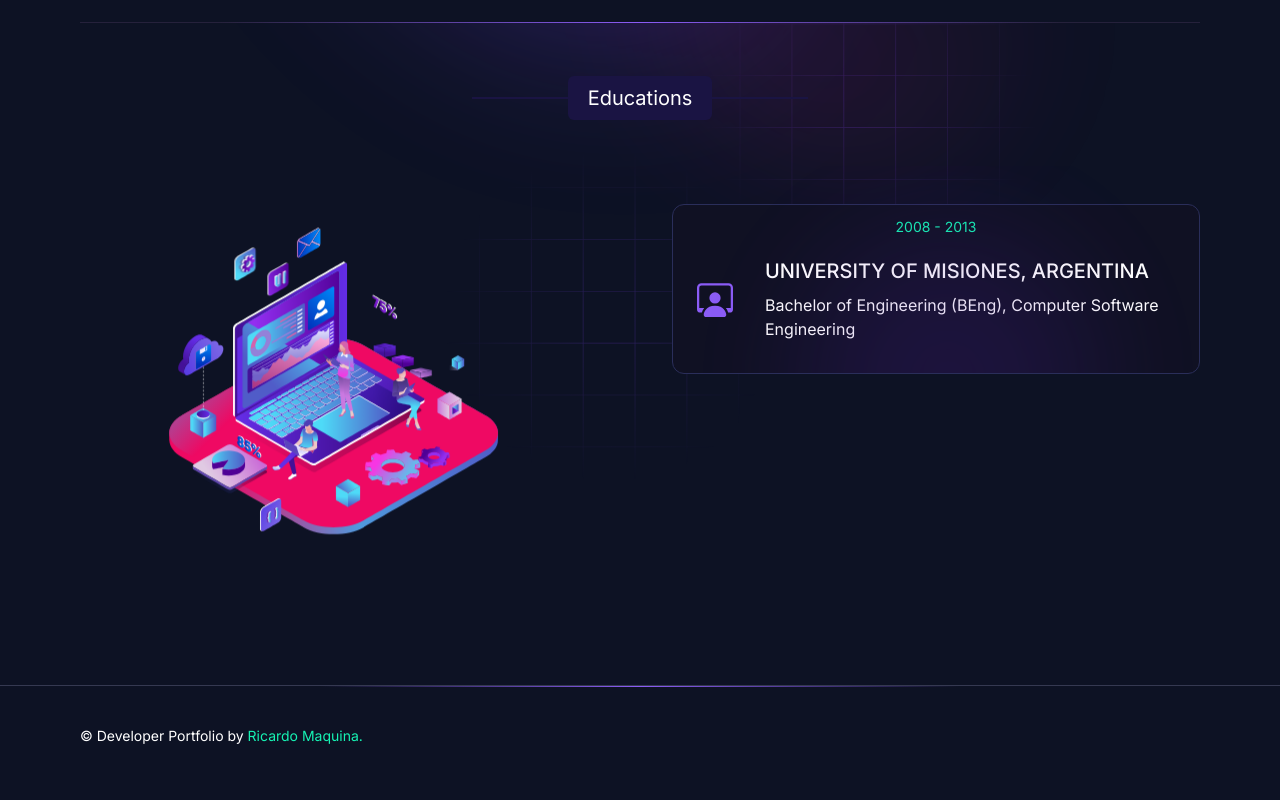
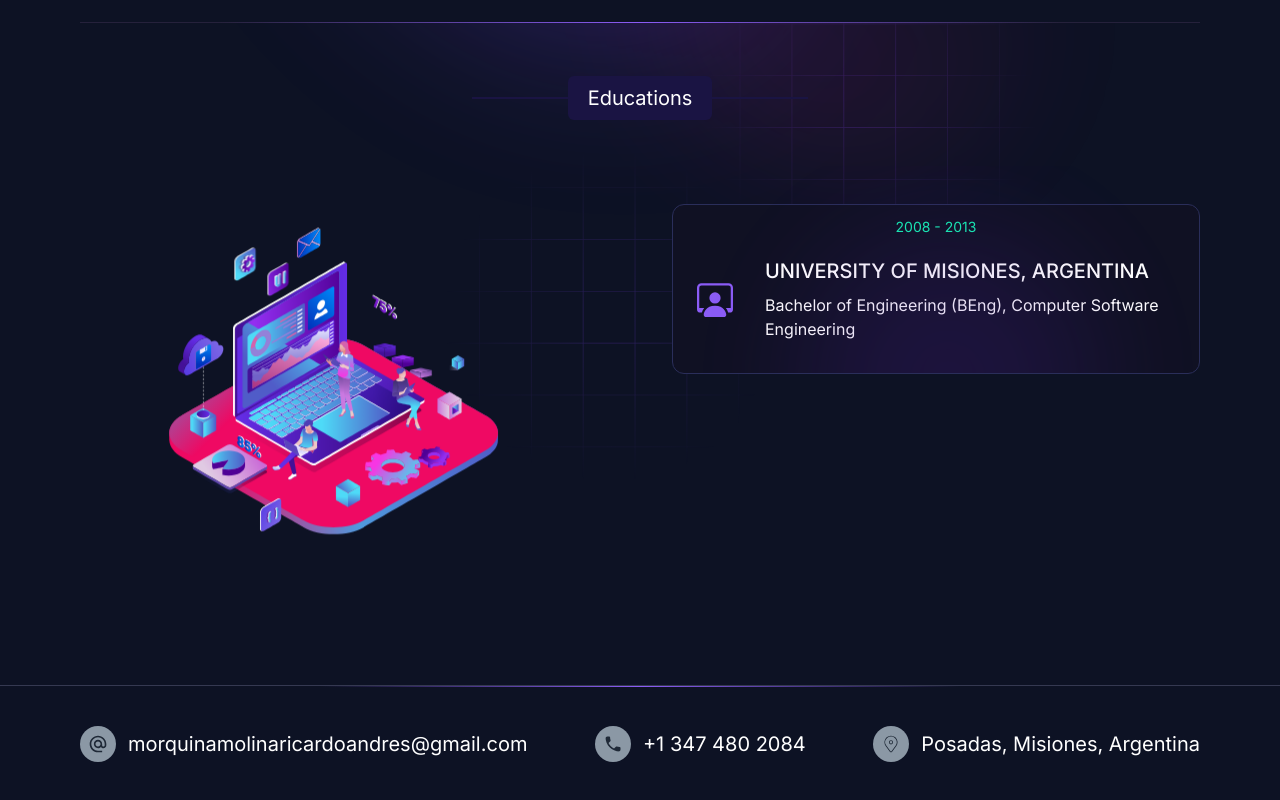
Before and after one commit to RicardoMarquina1989/portfolio, a Next.js app: page / in a window 1280 px wide. Shown: the part 4496-5296 px from the top of the page. Built offline with nearby package versions, Linux system fonts and the light colour scheme.

Commit message:
add contact info to footer

```diff
--- a/app/components/footer.jsx
+++ b/app/components/footer.jsx
@@ -2,6 +2,11 @@
 import Link from "next/link";
 import { CgGitFork } from "react-icons/cg";
 import { IoStar } from "react-icons/io5";
+import ContactSection from "./homepage/contact";
+import { personalData } from "@/utils/data/personal-data";
+import { CiLocationOn } from "react-icons/ci";
+import { IoMdCall } from "react-icons/io";
+import { MdAlternateEmail } from "react-icons/md";
 
 function Footer() {
   return (
@@ -11,34 +16,27 @@ function Footer() {
           <div className="absolute top-0 h-[1px] w-1/2  bg-gradient-to-r from-transparent via-violet-500 to-transparent"></div>
         </div>
         <div className="flex flex-col md:flex-row items-center justify-between">
-          <p className="text-sm">
-            © Developer Portfolio by{" "}
-            <Link
-              target="_blank"
-              href="https://github.com/RicardoMarquina1989"
-              className="text-[#16f2b3]"
-            >
-              Ricardo Maquina.
-            </Link>
+          <p className="text-sm md:text-xl flex items-center gap-3">
+            <MdAlternateEmail
+              className="bg-[#8b98a5] p-2 rounded-full hover:bg-[#16f2b3] hover:scale-110 transition-all duration-300 text-gray-800 cursor-pointer"
+              size={36}
+            />
+            <span>{personalData.email}</span>
           </p>
-          {/* <div className="flex items-center gap-5">
-            <Link
-              target="_blank"
-              href="https://github.com/RicardoMarquina1989/portfolio.git"
-              className="flex items-center gap-2 uppercase hover:text-[#16f2b3]"
-            >
-              <IoStar />
-              <span>Star</span>
-            </Link>
-            <Link
-              target="_blank"
-              href="https://github.com/RicardoMarquina1989/portfolio.git/fork"
-              className="flex items-center gap-2 uppercase hover:text-[#16f2b3]"
-            >
-              <CgGitFork />
-              <span>Fork</span>
-            </Link>
-          </div> */}
+          <p className="text-sm md:text-xl flex items-center gap-3">
+            <IoMdCall
+              className="bg-[#8b98a5] p-2 rounded-full hover:bg-[#16f2b3] hover:scale-110 transition-all duration-300 text-gray-800 cursor-pointer"
+              size={36}
+            />
+            <span>{personalData.phone}</span>
+          </p>
+          <p className="text-sm md:text-xl flex items-center gap-3">
+            <CiLocationOn
+              className="bg-[#8b98a5] p-2 rounded-full hover:bg-[#16f2b3] hover:scale-110 transition-all duration-300 text-gray-800 cursor-pointer"
+              size={36}
+            />
+            <span>{personalData.address}</span>
+          </p>
         </div>
       </div>
     </div>
--- a/app/components/homepage/contact/index.jsx
+++ b/app/components/homepage/contact/index.jsx
@@ -1,19 +1,13 @@
 // @flow strict
 import { personalData } from "@/utils/data/personal-data";
-import Link from "next/link";
 import { CiLocationOn } from "react-icons/ci";
-import { IoLogoGithub, IoLogoLinkedin, IoMdCall } from "react-icons/io";
+import { IoMdCall } from "react-icons/io";
 import { MdAlternateEmail } from "react-icons/md";
 
 function ContactSection() {
   return (
     <div id="contact" className="my-12 lg:my-16 relative mt-24 text-white">
-      <div className="hidden lg:flex flex-col items-center absolute top-24 -right-8">
-        <span className="bg-[#1a1443] w-fit text-white rotate-90 p-2 px-5 text-xl rounded-md"></span>
-        <span className="h-36 w-[2px] bg-[#1a1443]"></span>
-      </div>
       <div className="grid grid-cols-1 lg:grid-cols-2 gap-8 lg:gap-16 items-center">
-        <div className="lg:w-3/4 ">
         <div className="flex flex-col gap-5 lg:gap-9">
           <p className="text-sm md:text-xl flex items-center gap-3">
             <MdAlternateEmail
@@ -37,23 +31,6 @@ function ContactSection() {
             <span>{personalData.address}</span>
           </p>
         </div>
-          <div className="mt-8 lg:mt-16 flex items-center gap-5 lg:gap-10">
-            <Link target="_blank" href={personalData.linkedIn}>
-              <IoLogoLinkedin
-                className="bg-[#8b98a5] p-3 rounded-full hover:bg-[#16f2b3] hover:scale-110 transition-all duration-300 text-gray-800 cursor-pointer"
-                size={48}
-              />
-            </Link>
-          </div>
-          <div className="mt-8 lg:mt-16 flex items-center gap-5 lg:gap-10">
-            <Link target="_blank" href={personalData.github}>
-              <IoLogoGithub
-                className="bg-[#8b98a5] p-3 rounded-full hover:bg-[#16f2b3] hover:scale-110 transition-all duration-300 text-gray-800 cursor-pointer"
-                size={48}
-              />
-            </Link>
-          </div>
-        </div>
       </div>
     </div>
   );
--- a/app/components/homepage/hero-section/index.jsx
+++ b/app/components/homepage/hero-section/index.jsx
@@ -48,7 +48,7 @@ function HeroSection() {
 
           <div className="flex items-center gap-3">
             <Link
-              href="#"
+              href="#contact"
               className="bg-gradient-to-r to-pink-500 from-violet-600 p-[1px] rounded-full transition-all duration-300 hover:from-pink-500 hover:to-violet-600"
             >
               <button className="px-3 text-xs md:px-8 py-3 md:py-4 bg-[#0d1224] rounded-full border-none text-center md:text-sm font-medium uppercase tracking-wider text-[#ffff] no-underline transition-all duration-200 ease-out  md:font-semibold flex items-center gap-1 hover:gap-3">
--- a/app/components/homepage/skills/index.jsx
+++ b/app/components/homepage/skills/index.jsx
@@ -7,7 +7,10 @@ import Marquee from "react-fast-marquee";
 
 function Skills() {
   return (
-    <div id="skills" className="relative z-50 border-t my-12 lg:my-24 border-[#25213b]">
+    <div
+      id="skills"
+      className="relative z-50 border-t my-12 lg:my-24 border-[#25213b]"
+    >
       <div className="w-[100px] h-[100px] bg-violet-100 rounded-full absolute top-6 left-[42%] translate-x-1/2 filter blur-3xl  opacity-20"></div>
 
       <div className="flex justify-center -translate-y-[1px]">
@@ -37,8 +40,10 @@ function Skills() {
           direction="left"
         >
           {skillsData.map((skill, id) => (
-            <div className="w-36 min-w-fit h-fit flex flex-col items-center justify-center transition-all duration-500 m-3 sm:m-5 rounded-lg group relative hover:scale-[1.15] cursor-pointer"
-              key={id}>
+            <div
+              className="w-36 min-w-fit h-fit flex flex-col items-center justify-center transition-all duration-500 m-3 sm:m-5 rounded-lg group relative hover:scale-[1.15] cursor-pointer"
+              key={id}
+            >
               <div className="h-full w-full rounded-lg border border-[#1f223c] bg-[#11152c] shadow-none shadow-gray-50 group-hover:border-violet-500 transition-all duration-500">
                 <div className="flex -translate-y-[1px] justify-center">
                   <div className="w-3/4">
@@ -48,16 +53,14 @@ function Skills() {
                 <div className="flex flex-col items-center justify-center gap-3 p-6">
                   <div className="h-8 sm:h-10">
                     <Image
-                      src={`../../../../public/svg/skills/${skill.toLowerCase()}.svg`}
+                      src={`/svg/skills/${skill.toLowerCase()}.svg`}
                       alt={skill}
                       width={40}
                       height={40}
                       className="h-full w-auto rounded-lg"
                     />
                   </div>
-                  <p className="text-white text-sm sm:text-lg">
-                    {skill}
-                  </p>
+                  <p className="text-white text-sm sm:text-lg">{skill}</p>
                 </div>
               </div>
             </div>
@@ -66,6 +69,6 @@ function Skills() {
       </div>
     </div>
   );
-};
+}
 
 export default Skills;
--- a/app/page.js
+++ b/app/page.js
@@ -1,4 +1,5 @@
 import AboutSection from "./components/homepage/about";
+import ContactSection from "./components/homepage/contact";
 import Education from "./components/homepage/education";
 import Experience from "./components/homepage/experience";
 import HeroSection from "./components/homepage/hero-section";
@@ -12,6 +13,7 @@ export default async function Home() {
       <Experience />
       {/* <Skills /> */}
       <Education />
+      {/* <ContactSection /> */}
     </>
   );
 }
--- a/utils/data/personal-data.js
+++ b/utils/data/personal-data.js
@@ -1,12 +1,14 @@
 export const personalData = {
   name: "Ricardo Maquina",
   profile: "/profile.png",
+  email: "morquinamolinaricardoandres@gmail.com",
   designation:
     "With a strong history of working in Information Technology, specializing in Fullstack development",
   description:
     "Ricardo is a Backend-focused Full-Stack Engineer with expertise in Node.js, Express.js, and Microservices. He has a strong understanding of backend development, including database management, API integration, and server-side logistics implementation. His experience in building scalable and efficient microservices architecture allows him to create robust and high-performance backend systems.",
   address: "Posadas, Misiones, Argentina",
   github: "https://github.com/RicardoMarquina1989",
+  phone: "+1 347 480 2084",
   linkedIn:
     "https://www.linkedin.com/in/ricardo-andres-marquina-molina-1033952b5/",
 };
```
Lines whose indentation alone changed are shown as unchanged.
